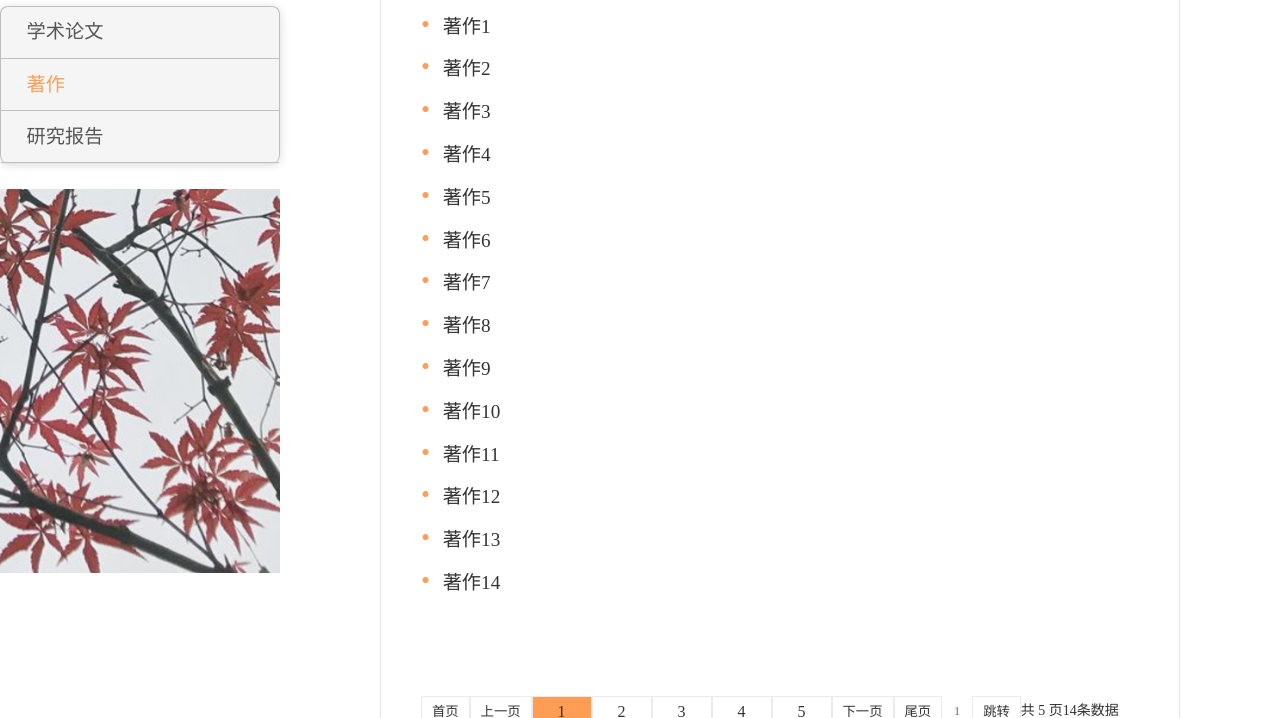
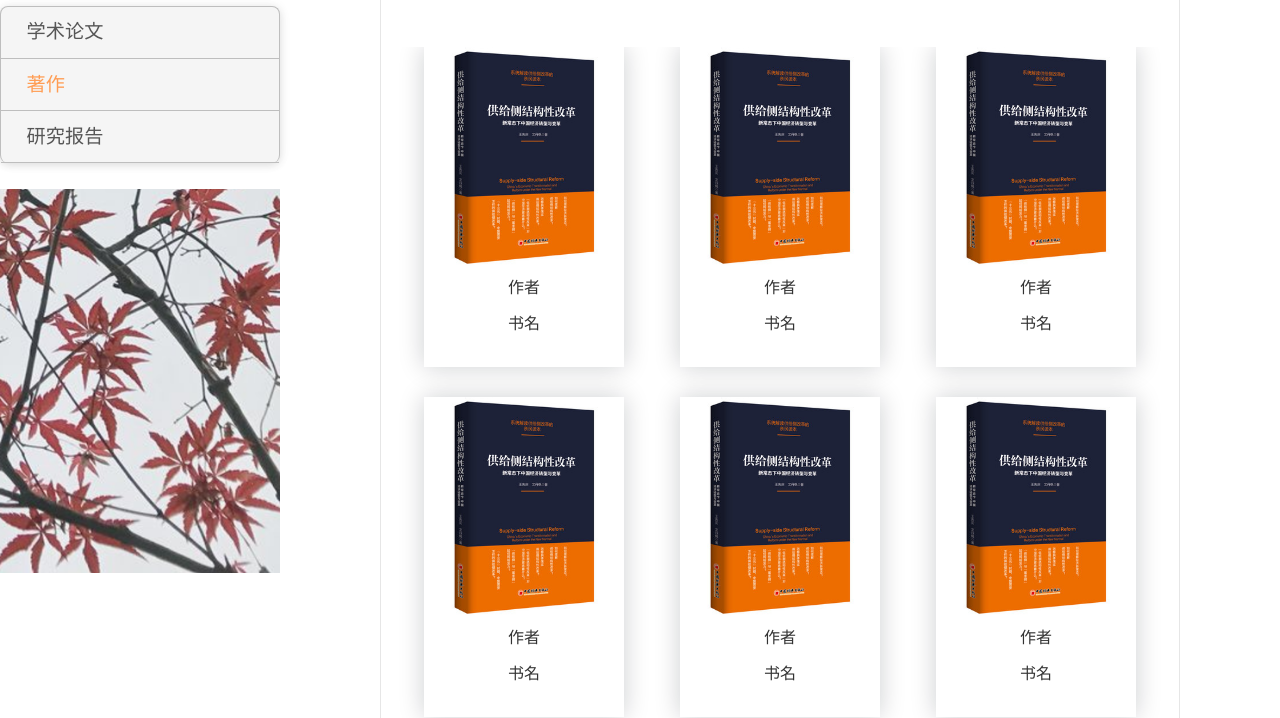
Before and after one commit to gudfelts/gdufe_lts, a plain HTML site: page pages/archi2.html in a window 1280 px wide. Shown: the part 234-952 px from the top of the page. Drawn offline with Linux system fonts and the light colour scheme.

Commit message:
修改了科研成果-著作页面的展示效果。取消了navLeft.css中使用flex

```diff
--- a/pages/archi2.html
+++ b/pages/archi2.html
@@ -13,6 +13,7 @@
     <!--分页组件-->
     <script src="../js/paging.min.js"></script>
     <link rel="stylesheet" href="../style/paging.css">
+    <link rel='stylesheet' href="../style/archi/archi2.min.css">
 </head>
 
 <body>
@@ -119,9 +120,52 @@
 
             <div class="boxRight">
                 <div class="tit"><a href="#">著作</a></div>
-            <div class="detail">
-                <ul>
-                    <li><a href="#">著作1 </a></li>
+                <div class="">
+                    <ul class='detail-box'>
+                        <li >
+                            <a href="#" class='archi-item'>
+                                <img src='../images/book.jpg'>
+                                <p class='book-author'>作者</p>
+                                <p class='book-name'>书名</p>
+                            </a>
+                        </li>
+                        <li >
+                                <a href="#" class='archi-item'>
+                                    <img src='../images/book.jpg'>
+                                    <p class='book-author'>作者</p>
+                                    <p class='book-name'>书名</p>
+                                </a>
+                            </li>
+                            <li >
+                                    <a href="#" class='archi-item'>
+                                        <img src='../images/book.jpg'>
+                                        <p class='book-author'>作者</p>
+                                        <p class='book-name'>书名</p>
+                                    </a>
+                                </li>
+                                <li >
+                                        <a href="#" class='archi-item'>
+                                            <img src='../images/book.jpg'>
+                                            <p class='book-author'>作者</p>
+                                            <p class='book-name'>书名</p>
+                                        </a>
+                                    </li>
+                                    <li >
+                                            <a href="#" class='archi-item'>
+                                                <img src='../images/book.jpg'>
+                                                <p class='book-author'>作者</p>
+                                                <p class='book-name'>书名</p>
+                                            </a>
+                                        </li>
+                                        <li >
+                                                <a href="#" class='archi-item'>
+                                                    <img src='../images/book.jpg'>
+                                                    <p class='book-author'>作者</p>
+                                                    <p class='book-name'>书名</p>
+                                                </a>
+                                            </li>
+                        <!-- <li class='archi-item'><a href="#">著作2 </a></li>
+                        <li class='archi-item'><a href="#">著作3 </a></li>
                         <li><a href="#">著作2</a></li>
                     <li><a href="#">著作3</a></li>
                     <li><a href="#">著作4 </a></li>
@@ -134,7 +178,7 @@
                     <li><a href="#">著作11</a></li>
                     <li><a href="#">著作12 </a></li>
                     <li><a href="#">著作13 </a></li>
-                    <li><a href="#">著作14 </a></li>
+                    <li><a href="#">著作14 </a></li> -->
                     </ul>
                 </div>
                 <!--分页组件-->
--- /dev/null
+++ b/style/archi/archi2.scss
@@ -0,0 +1,42 @@
+.detail-box {
+  width: 100%;
+  overflow: auto;
+  margin-top: 50px;
+  padding: 0 15px;
+  li {
+    width: 200px;
+    height: 320px;
+    float: left;
+    margin: 0 28px 30px 28px;
+    box-shadow: 0px 0px 24px 0 rgba(7, 17, 27, 0.2);
+    transition: box-shadow .4s;
+    &:hover {
+        box-shadow: 0px 0px 35px 10px rgba(7, 17, 27, 0.2);
+
+    }
+  }
+}
+.archi-item {
+  display: block;
+  height: 100%;
+  img {
+    display: block;
+    width: 100%;
+    height: 69%;
+    margin-bottom: 10px;
+  }
+  p {
+    // margin-top: 10px;
+    text-align: center;
+    font-size: 16px;
+    overflow: hidden;
+  }
+}
+.book-author {
+  height: 10%;
+  line-height: 20px;
+}
+.book-name {
+  height: 20%;
+  // line-height: 40px;
+}
--- a/style/navLeft.css
+++ b/style/navLeft.css
@@ -1,18 +1,12 @@
 
 /*使用flex*/
 .flexbox {
-    /* display: -webkit-box;
-    display: -ms-flexbox;
-    display: flex;
-    -webkit-box-pack: justify;
-    -ms-flex-pack: justify;
-    justify-content: space-between; */
+
     margin-top: 60px;
     width: 100%;
     overflow: hidden;
 }
 .boxLeft {
-    display: inline-block;
     float: left;
     width: 280px;
     margin-right:100px;
```
Also changed, not shown: style/archi/archi2.css (added), style/archi/archi2.min.css (added). Lines whose indentation alone changed are shown as unchanged.
